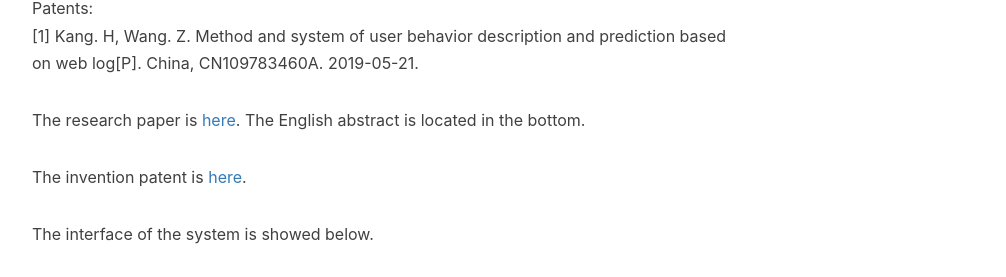
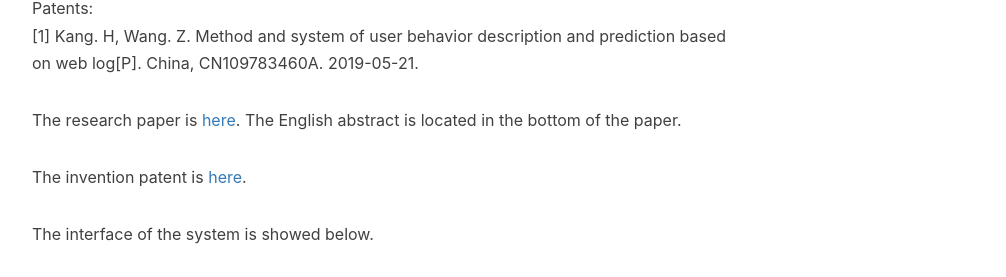
Before and after one commit to wangzh3/wangzh3.github.io, a Jekyll site: the page built from _posts/2020-10-30-Data-analysis-and-machine-learning.md, in a window 1280 px wide and 900 px high, scrolled down 1000 px. Shown: the part 150-427 px from the top of the window, without its empty margins (233-1239 px from the left). Built offline with Jekyll 4.4.1, drawn with Linux system fonts in a browser that asks for light colours; nearby versions of some CDN libraries; comment, search, counter and statistics services are not loaded.

Commit message:
Update 2020-10-30-Data-analysis-and-machine-learning.md

```diff
--- a/_posts/2020-10-30-Data-analysis-and-machine-learning.md
+++ b/_posts/2020-10-30-Data-analysis-and-machine-learning.md
@@ -23,7 +23,7 @@ Papers:<br>
 Patents:<br>
 [1]	Kang. H, Wang. Z. Method and system of user behavior description and prediction based on web log[P]. China, CN109783460A. 2019-05-21.
 
-The research paper is [here](https://github.com/wangzh3/wangzh3.github.io/blob/master/upload/Paper/Analysis%20and%20Prediction%20of%20User%20Behavior%20Based%20on%20Web%20Log.pdf). The English abstract is located in the bottom.
+The research paper is [here](https://github.com/wangzh3/wangzh3.github.io/blob/master/upload/Paper/Analysis%20and%20Prediction%20of%20User%20Behavior%20Based%20on%20Web%20Log.pdf). The English abstract is located in the bottom of the paper.
 
 The invention patent is [here](https://github.com/wangzh3/wangzh3.github.io/blob/master/upload/Paper/Invention%20Title%20--%20User%20behavior%20depicting%20and%20predicting%20method%20and%20system%20based%20on%20web%20log.pdf).
 
```
